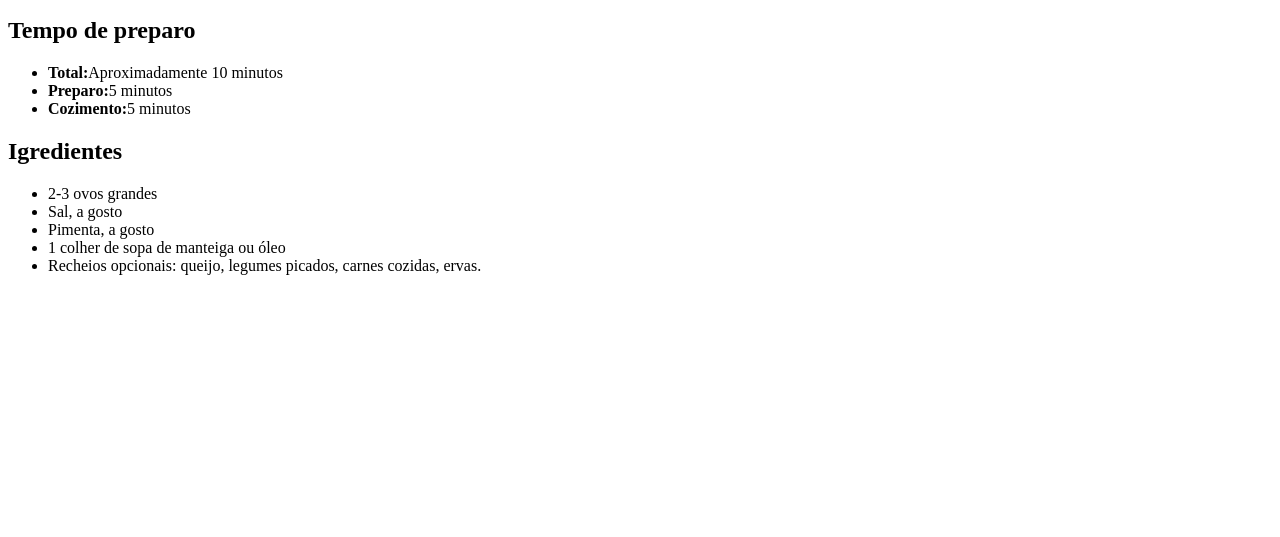
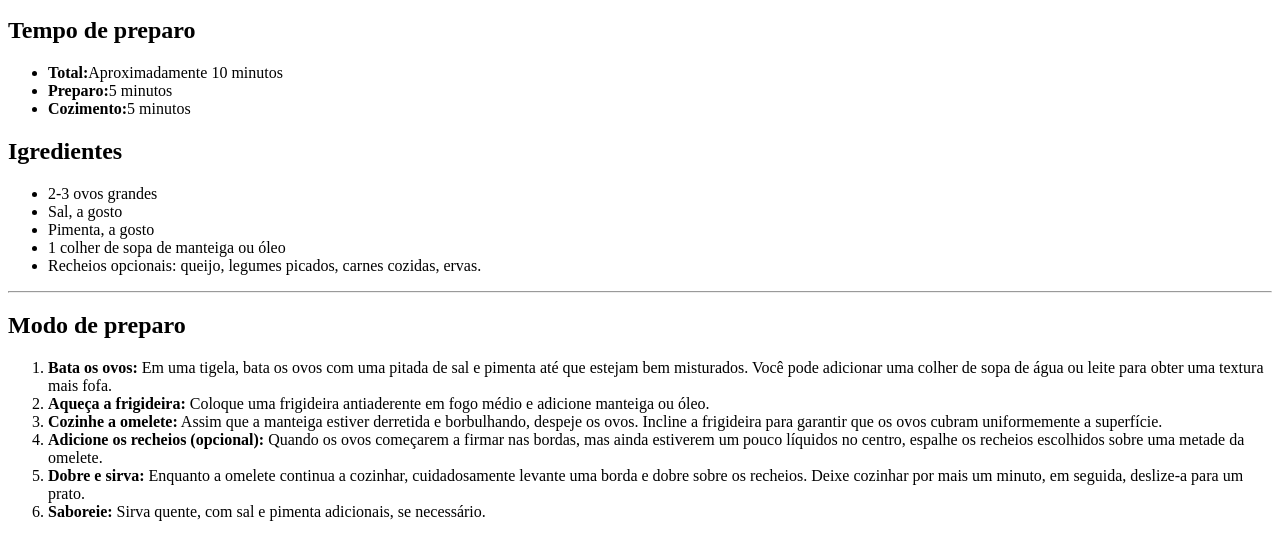
Before and after one commit to JanainaLN/Receita-de-omelete, a plain HTML site: page index.html in a window 1280 px wide. Shown: the part 296-833 px from the top of the page. Before the commit the page ends 800 px from the top, so only its background shows below. Drawn offline with Linux system fonts and the light colour scheme.

Commit message:
Quarto commit do HTML

```diff
--- a/index.html
+++ b/index.html
@@ -9,8 +9,7 @@
   <div>
 <img src="./download.jpg" alt="imagem de um omelete recheado de folhas verdes e legumes">
 <h1>Receita de Omelete Simples</h1>
-<p>Um prato fácil e rápido, perfeito para qualquer refeição. Esta omelete clássica combina ovos batidos cozidos à perfeição, opcionalmente recheados com sua escolha de queijo, legumes ou carnes.
-</p>
+<p>Um prato fácil e rápido, perfeito para qualquer refeição. Esta omelete clássica combina ovos batidos cozidos à perfeição, opcionalmente recheados com sua escolha de queijo, legumes ou carnes.</p>
 
 <div>
   <h2>Tempo de preparo</h2>
@@ -40,6 +39,33 @@
     </ul>
 </div>
 
+<hr>
+
+<div>
+  <h2>Modo de preparo</h2>
+<ol>
+  <li>
+    <strong>Bata os ovos:</strong> Em uma tigela, bata os ovos com uma pitada de sal e pimenta até que estejam bem misturados. Você pode adicionar uma colher de sopa de água ou leite para obter uma textura mais fofa.
+  </li>
+  <li>
+    <strong>Aqueça a frigideira: </strong>Coloque uma frigideira antiaderente em fogo médio e adicione manteiga ou óleo.
+  </li>
+  <li>
+    <strong>Cozinhe a omelete:</strong> Assim que a manteiga estiver derretida e borbulhando, despeje os ovos. Incline a frigideira para garantir que os ovos cubram uniformemente a superfície.
+  </li>
+  <li>
+    <strong>Adicione os recheios (opcional): </strong> Quando os ovos começarem a firmar nas bordas, mas ainda estiverem um pouco líquidos no centro, espalhe os recheios escolhidos sobre uma metade da omelete.
+  </li>
+  <li>
+    <strong>Dobre e sirva:</strong> Enquanto a omelete continua a cozinhar, cuidadosamente levante uma borda e dobre sobre os recheios. Deixe cozinhar por mais um minuto, em seguida, deslize-a para um prato.
+  </li>
+  <li>
+    <strong>Saboreie: </strong> Sirva quente, com sal e pimenta adicionais, se necessário.
+  </li>
+</ol>
+
+
+</div>
 
 </div>
 </body>
```
Lines whose indentation alone changed are shown as unchanged.
